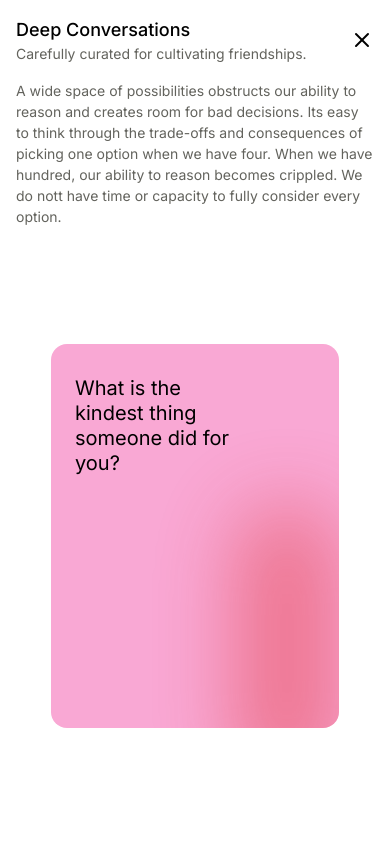
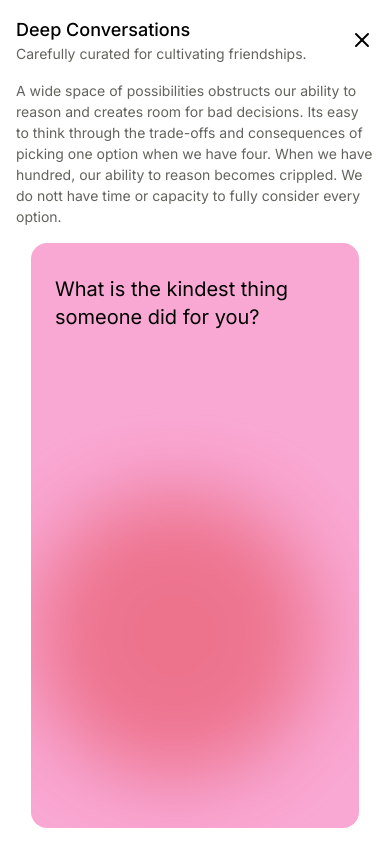
Before and after one commit to malikpiara/earnest, a Next.js app: page / in a window 390 px wide. Both pictures are taken after a click on the item 195 px from the left and 120 px from the top of the page. Built offline with nearby package versions, Linux system fonts and the light colour scheme.

Commit message:
Minor stying changes to make card elements larger on mobile.

```diff
--- a/components/sharedLayout.js
+++ b/components/sharedLayout.js
@@ -71,9 +71,9 @@ export default function SharedLayout() {
               >
                 {activeGame.longDescription}
               </motion.p>
-              <motion.div className="flex w-72 h-96 bg-pink-300 rounded-2xl m-auto overflow-hidden" >
-                <div className="flex text-xl leading-tight mt-8 ml-6">What is the kindest thing someone did for you?</div>
-                <div className='rounded-full w-72 h-72 bg-red-600 opacity-40 blur-2xl relative top-40'/>
+              <motion.div className="flex flex-col md:w-72 md:h-96 w-11/12 h-svh bg-pink-300 rounded-2xl m-auto overflow-hidden" >
+                <div className="flex text-xl mt-8 ml-6">What is the kindest thing someone did for you?</div>
+                <div className='flex rounded-full w-72 h-72 bg-red-600 opacity-40 blur-2xl relative top-40'/>
 
                 </motion.div>
             </motion.div>
```
